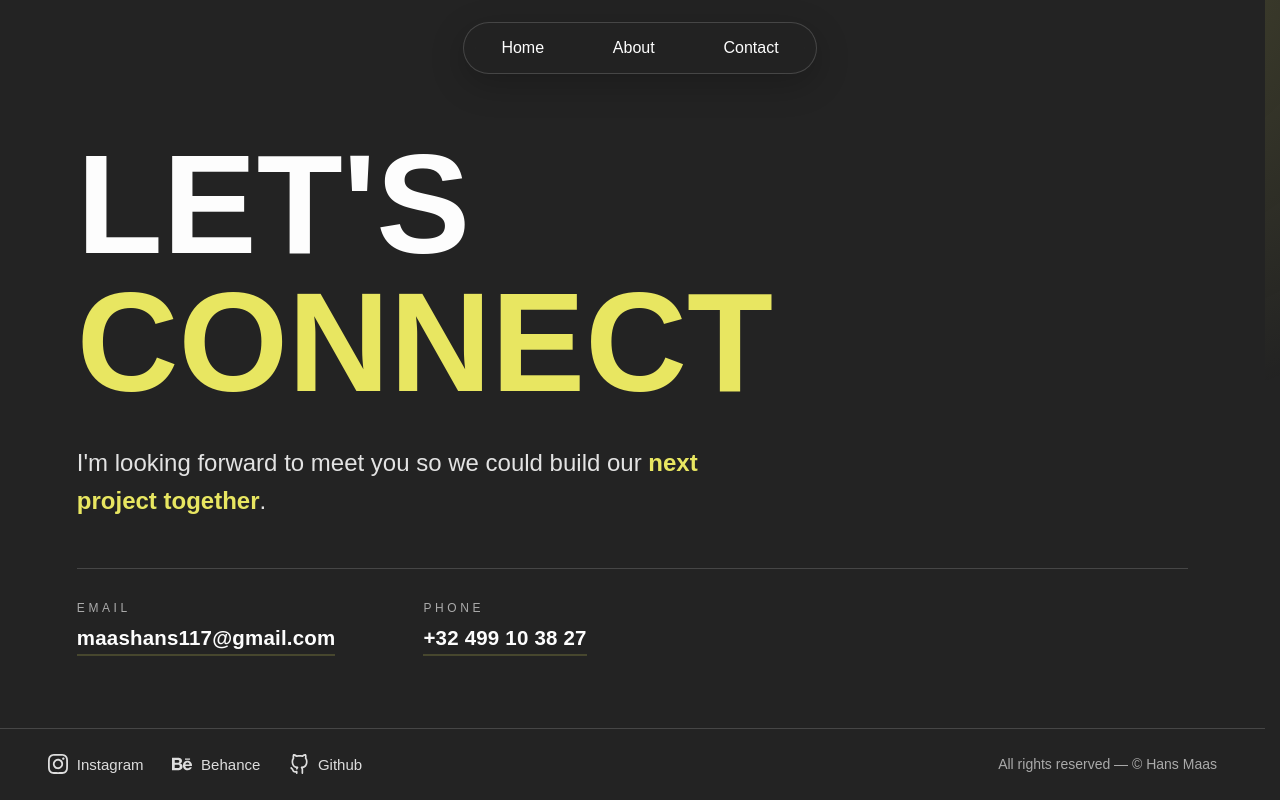
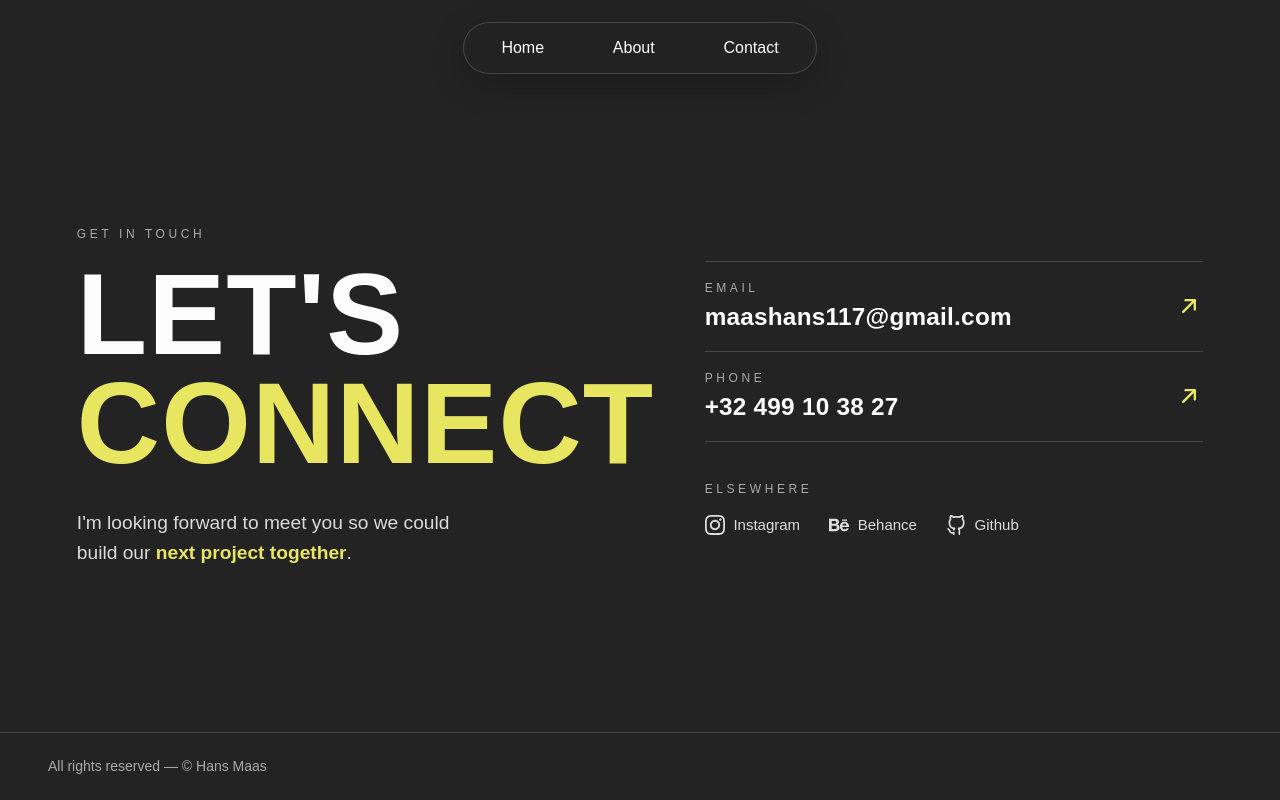
Before and after one commit to hansmaas123/portfolio, a React (Vite) app in the folder client/: page /hansmaas/contact/1 in a window 1280 px wide. Built offline with nearby package versions, Linux system fonts and the light colour scheme; a web font is replaced by a local one.

Commit message:
bugs and enhancement

```diff
--- a/client/src/routes/about.jsx
+++ b/client/src/routes/about.jsx
@@ -168,9 +168,11 @@ const About = () => {
                     </div>
                 </section>
 
-                <section className="about__contact--container">
-                    <div className="about__contact--wrapper">
-                        <h2 className="about__contact--title">Let&apos;s Talk</h2>
+                <section className="about__cta">
+                    <div className="about__cta-inner">
+                        <p className="about__cta-eyebrow">Have a project in mind?</p>
+                        <h2 className="about__cta-title">LET&apos;S TALK</h2>
+                        <div className="about__cta-actions">
                             <TransitionLink
                                 onMouseEnter={() => setScaling(true)}
                                 onMouseLeave={() => setScaling(false)}
@@ -178,7 +180,11 @@ const About = () => {
                                 className="btn btn--inverse"
                             >
                                 Contact me
+                                <svg className="btn__icon" viewBox="0 0 24 24" fill="none" aria-hidden="true">
+                                    <path d="M7 17 17 7M9 7h8v8" stroke="currentColor" strokeWidth="2" strokeLinecap="round" strokeLinejoin="round" />
+                                </svg>
                             </TransitionLink>
+                        </div>
                     </div>
                 </section>
 
--- a/client/src/routes/contact.jsx
+++ b/client/src/routes/contact.jsx
@@ -4,6 +4,7 @@ import { useEffect } from 'react'
 import PageTransition from '../components/PageTransition'
 import { THEMES, applyTheme } from '../theme'
 import { EMAIL, PHONE, SOCIALS } from '../contact'
+import { useRootClass } from '../useRootClass'
 
 const getAssetPath = (path) => `${import.meta.env.BASE_URL}${path}`;
 
@@ -18,47 +19,62 @@ const Contact = () => {
         applyTheme(THEMES[colorIdentifier] ? colorIdentifier : 'trainworld')
     }, [colorIdentifier])
 
+    // the page is built to fit one screen, so drop the reserved scrollbar gutter
+    useRootClass('no-gutter')
+
+    // every link grows the custom cursor, like the rest of the site
+    const cursor = {
+        onMouseEnter: () => setScaling(true),
+        onMouseLeave: () => setScaling(false)
+    }
+
+    const details = [
+        { label: 'Email', value: EMAIL, href: `mailto:${EMAIL}` },
+        { label: 'Phone', value: PHONE, href: `tel:${PHONE.replace(/\s/g, '')}` }
+    ]
+
     return (
         <PageTransition>
-            <main>
-                <section className="contact__container">
+            <main className="contact">
                 <div className="page-glow" aria-hidden="true"></div>
                 <NavBar colorIdentifier={colorIdentifier} />
-                    <div className="contact__wrapper">
-                        <h1 className="contact__title">LET&apos;S<br /><span className="contact__title2">CONNECT</span></h1>
-                        <p className="contact__description">I&apos;m looking forward to meet you so we could build our <span className="highlight">next project together</span>.</p>
-                        <div className="contact__details">
-                            <div className="contact__detail">
-                                <p className="contact__detail-label">Email</p>
+
+                <div className="contact__layout">
+                    <header className="contact__intro">
+                        <p className="contact__eyebrow">Get in touch</p>
+                        <h1 className="contact__title">
+                            LET&apos;S<br />
+                            <span className="contact__title-accent">CONNECT</span>
+                        </h1>
+                        <p className="contact__description">
+                            I&apos;m looking forward to meet you so we could build our{' '}
+                            <span className="highlight">next project together</span>.
+                        </p>
+                    </header>
+
+                    <div className="contact__panel">
+                        {details.map(detail => (
                             <a
-                                    onMouseEnter={() => setScaling(true)}
-                                    onMouseLeave={() => setScaling(false)}
-                                    href={`mailto:${EMAIL}`}
-                                    className="contact__detail-value"
+                                key={detail.label}
+                                {...cursor}
+                                href={detail.href}
+                                className="contact__row"
                             >
-                                    {EMAIL}
+                                <span className="contact__row-label">{detail.label}</span>
+                                <span className="contact__row-value">{detail.value}</span>
+                                <svg className="contact__row-arrow" viewBox="0 0 24 24" fill="none" aria-hidden="true">
+                                    <path d="M7 17 17 7M9 7h8v8" stroke="currentColor" strokeWidth="2" strokeLinecap="round" strokeLinejoin="round" />
+                                </svg>
                             </a>
-                            </div>
-                            <div className="contact__detail">
-                                <p className="contact__detail-label">Phone</p>
-                                <a
-                                    onMouseEnter={() => setScaling(true)}
-                                    onMouseLeave={() => setScaling(false)}
-                                    href={`tel:${PHONE.replace(/\s/g, '')}`}
-                                    className="contact__detail-value"
-                                >
-                                    {PHONE}
-                                </a>
-                            </div>
-                        </div>
-                    </div>
-                    <footer className="site-footer">
+                        ))}
+
+                        <div className="contact__elsewhere">
+                            <p className="contact__eyebrow">Elsewhere</p>
                             <div className="socials">
                                 {SOCIALS.map(social => (
                                     <a
                                         key={social.label}
-                                    onMouseEnter={() => setScaling(true)}
-                                    onMouseLeave={() => setScaling(false)}
+                                        {...cursor}
                                         href={social.href}
                                         target="_blank"
                                         rel="noopener noreferrer"
@@ -69,9 +85,13 @@ const Contact = () => {
                                     </a>
                                 ))}
                             </div>
+                        </div>
+                    </div>
+                </div>
+
+                <footer className="site-footer">
                     <p className="site-footer__copy">All rights reserved — © Hans Maas</p>
                 </footer>
-                </section>
             </main>
         </PageTransition>
     )
--- a/client/src/routes/index.jsx
+++ b/client/src/routes/index.jsx
@@ -8,6 +8,7 @@ import NavBar from '../components/NavBar'
 import PageTransition from '../components/PageTransition'
 import TransitionLink from '../components/TransitionLink'
 import { THEMES, PROJECTS, applyTheme } from '../theme'
+import { useRootClass } from '../useRootClass'
 
 gsap.registerPlugin(Observer)
 
@@ -79,11 +80,8 @@ const Index = () => {
         applyTheme(activeTheme)
     }, [activeTheme])
 
-    // no vertical scrolling here, so drop the scrollbar gutter the other pages reserve
-    useEffect(() => {
-        document.documentElement.classList.add('home-locked')
-        return () => document.documentElement.classList.remove('home-locked')
-    }, [])
+    // one screen tall with an endless rail: nothing to scroll, nothing to reserve
+    useRootClass('no-gutter home-locked')
 
     useEffect(() => {
         window.scrollTo(0, 0)
--- a/client/src/styles/style.css
+++ b/client/src/styles/style.css
@@ -52,12 +52,17 @@ body {
     overflow-x: hidden;
 }
 
-/* Set while the homepage is mounted. It is exactly one screen tall and the rail
-   is endless, so the reserved gutter above would only ever show an empty track. */
+/* Set by pages that fit the viewport: without a scrollbar to show, the reserved
+   gutter above is just an empty track down the side. */
+html.no-gutter,
+html.no-gutter body {
+    scrollbar-gutter: auto;
+}
+
+/* The homepage additionally never scrolls — the rail is endless. */
 html.home-locked,
 html.home-locked body {
     overflow: hidden;
-    scrollbar-gutter: auto;
 }
 
 ::selection {
@@ -259,39 +264,40 @@ video {
     color: var(--on-accent);
 }
 
-/* Hamburger — mobile only. Round to echo the desktop nav pill. */
+/* Hamburger — mobile only. Bare lines in the accent, which every theme picks to
+   read against its own background, so it stays visible without a chip behind it.
+   The 44px box keeps the tap target while the marks themselves stay small. */
 .hamburger {
     display: none;
     flex-direction: column;
     justify-content: center;
     align-items: center;
-    gap: 6px;
-    background: var(--accent);
+    gap: 5px;
+    background: transparent;
     border: none;
-    border-radius: 999px;
+    padding: 0;
     position: fixed;
-    top: 20px;
-    right: 20px;
+    top: 18px;
+    right: 18px;
     z-index: 10002;
-    width: 56px;
-    height: 56px;
-    box-shadow: 0 8px 24px rgba(0, 0, 0, .25);
-    transition: background-color var(--theme-fade) ease;
+    width: 44px;
+    height: 44px;
 }
 
 .hamburger__line {
-    width: 26px;
-    height: 3px;
+    width: 22px;
+    height: 2px;
     border-radius: 2px;
-    background-color: var(--on-accent);
+    background-color: var(--accent);
     display: block;
     position: relative;
-    transition: all .3s ease;
-}
-
+    transition: transform .3s ease, top .3s ease, opacity .3s ease, background-color var(--theme-fade) ease;
+}
+
+/* half the line height plus the gap, so the two strokes meet in the middle */
 .hamburger.open .hamburger__line:nth-child(1) {
     transform: rotate(45deg);
-    top: 9px;
+    top: 7px;
 }
 
 .hamburger.open .hamburger__line:nth-child(2) {
@@ -301,7 +307,7 @@ video {
 
 .hamburger.open .hamburger__line:nth-child(3) {
     transform: rotate(-45deg);
-    top: -9px;
+    top: -7px;
 }
 
 .mobile-menu {
@@ -619,7 +625,10 @@ video {
     /* centred, not baseline-aligned: the meta is two lines against a one-line
        title, so a shared baseline leaves the block sitting high */
     align-items: center;
-    gap: 1rem;
+    /* the meta can't shrink (it is nowrap) and a long one-word title can't either,
+       so let the meta drop to its own line rather than overhang the card */
+    flex-wrap: wrap;
+    gap: .35rem 1rem;
     margin-top: 1.1rem;
     padding-inline: .2rem;
 }
@@ -723,6 +732,18 @@ video {
 
     .slide {
         width: min(78vw, 420px);
+    }
+
+    /* phone cards are too narrow for a title/meta row, and stacking every card
+       keeps the captions identical as you swipe instead of some wrapping */
+    .slide__caption {
+        flex-direction: column;
+        align-items: flex-start;
+    }
+
+    .slide__meta {
+        text-align: left;
+        white-space: normal;
     }
 
     /* Reserve two lines of title height so a role that wraps
@@ -1334,31 +1355,51 @@ video {
     margin-top: 1.8rem;
 }
 
-/* about contact CTA */
-.about__contact--container {
+/* about closing CTA — full-bleed accent band, centred */
+.about__cta {
     background-color: var(--accent);
     color: var(--on-accent);
     transition: background-color var(--theme-fade) ease, color var(--theme-fade) ease;
 }
 
-.about__contact--wrapper {
-    min-height: 72svh;
+.about__cta-inner {
+    min-height: 68svh;
     display: flex;
     flex-direction: column;
     justify-content: center;
     align-items: center;
     text-align: center;
-    gap: 2rem;
-    padding: clamp(4rem, 9vw, 7rem) 1.5rem;
-}
-
-.about__contact--title {
+    gap: clamp(1.4rem, 4vh, 2.4rem);
+    padding: clamp(4rem, 9vw, 7rem) clamp(1.2rem, 6vw, 6rem);
+}
+
+.about__cta-eyebrow {
+    margin: 0;
+    font-size: 12px;
+    letter-spacing: .3em;
+    text-transform: uppercase;
+    /* muted against the accent fill, mirroring --muted on the dark pages */
+    color: color-mix(in srgb, var(--on-accent) 62%, var(--accent));
+}
+
+.about__cta-title {
     margin: 0;
     font-family: var(--font-display);
     font-weight: 900;
-    font-size: clamp(56px, 12vw, 150px);
-    line-height: 1;
+    font-size: clamp(56px, 13vw, 180px);
+    line-height: .92;
+    letter-spacing: .01em;
     color: var(--on-accent);
+}
+
+/* stretched to the padded width so the rule spans the band instead of hugging
+   the button, which would read as an underline */
+.about__cta-actions {
+    align-self: stretch;
+    display: flex;
+    justify-content: center;
+    padding-top: clamp(1.6rem, 3.5vh, 2.4rem);
+    border-top: 1px solid color-mix(in srgb, var(--on-accent) 22%, transparent);
 }
 
 .btn--inverse {
@@ -1376,87 +1417,137 @@ video {
 }
 
 /* ---------------------------------------------------------------------------
-   Contact
+   Contact — statement on the left, the details as rows on the right
 --------------------------------------------------------------------------- */
-.contact__container {
+.contact {
     min-height: 100dvh;
     display: flex;
     flex-direction: column;
 }
 
-.contact__wrapper {
+.contact__layout {
     flex: 1;
-    display: flex;
-    flex-direction: column;
-    justify-content: center;
+    display: grid;
+    align-content: center;
+    gap: clamp(2.8rem, 6vw, 5.5rem);
     padding: clamp(7rem, 14vh, 9rem) clamp(1.2rem, 6vw, 6rem) 3rem;
 }
 
-.contact__title {
-    margin: 0;
-    font-family: var(--font-display);
-    font-weight: 900;
-    font-size: clamp(52px, 11vw, 150px);
-    line-height: .98;
-    color: var(--text);
-}
-
-.contact__title2 {
-    color: var(--accent);
-    transition: color var(--theme-fade) ease;
-}
-
-.contact__description {
-    margin: 2rem 0 0;
-    font-size: clamp(17px, 2vw, 24px);
-    line-height: 1.6;
-    max-width: 48ch;
-    color: color-mix(in srgb, var(--text) 88%, var(--bg));
-}
-
-.contact__description .highlight {
-    color: var(--accent);
-    font-weight: 700;
-}
-
-/* email and phone shown as the details themselves, not as buttons */
-.contact__details {
-    margin-top: clamp(2.4rem, 6vh, 3.4rem);
-    padding-top: clamp(1.6rem, 4vh, 2.2rem);
-    border-top: 1px solid var(--line);
-    display: flex;
-    flex-wrap: wrap;
-    gap: clamp(1.8rem, 7vw, 5.5rem);
-}
-
-.contact__detail-label {
-    margin: 0 0 .7rem;
+/* the two columns only pay off once there is room for both to breathe */
+@media (min-width: 900px) {
+    .contact__layout {
+        grid-template-columns: minmax(0, 1.05fr) minmax(0, .95fr);
+        align-items: center;
+    }
+}
+
+/* same small-caps label as the homepage and the mobile menu */
+.contact__eyebrow {
+    margin: 0 0 1.2rem;
     font-size: 12px;
     letter-spacing: .3em;
     text-transform: uppercase;
     color: var(--muted);
 }
 
-.contact__detail-value {
-    display: inline-block;
+.contact__title {
+    margin: 0;
+    font-family: var(--font-display);
+    font-weight: 900;
+    font-size: clamp(52px, 9vw, 128px);
+    line-height: .95;
+    letter-spacing: .01em;
+    color: var(--text);
+}
+
+.contact__title-accent {
+    color: var(--accent);
+    transition: color var(--theme-fade) ease;
+}
+
+.contact__description {
+    margin: 1.8rem 0 0;
+    font-size: clamp(16px, 1.5vw, 20px);
+    line-height: 1.6;
+    max-width: 38ch;
+    color: color-mix(in srgb, var(--text) 84%, var(--bg));
+}
+
+.contact__description .highlight {
+    color: var(--accent);
+    font-weight: 700;
+}
+
+.contact__panel {
+    display: flex;
+    flex-direction: column;
+}
+
+/* one hairline row per detail — label above the value, arrow pinned right */
+.contact__row {
+    display: grid;
+    grid-template-columns: minmax(0, 1fr) auto;
+    align-items: center;
+    gap: .45rem 1.5rem;
+    padding: clamp(1.1rem, 2.4vh, 1.7rem) 0;
+    border-top: 1px solid var(--line);
+    text-decoration: none;
+    color: var(--text);
+    transition: border-color .25s ease;
+}
+
+.contact__row:last-of-type {
+    border-bottom: 1px solid var(--line);
+}
+
+.contact__row-label {
+    grid-column: 1;
+    font-size: 12px;
+    letter-spacing: .3em;
+    text-transform: uppercase;
+    color: var(--muted);
+}
+
+.contact__row-value {
+    grid-column: 1;
     font-family: var(--font-display);
     font-weight: 700;
-    font-size: clamp(17px, 1.6vw, 23px);
+    font-size: clamp(19px, 1.9vw, 26px);
+    line-height: 1.2;
     letter-spacing: .01em;
-    line-height: 1.2;
-    color: var(--text);
-    text-decoration: none;
-    padding-bottom: .2rem;
-    border-bottom: 2px solid var(--accent-soft);
     overflow-wrap: anywhere;
-    transition: color .25s ease, border-color .25s ease;
+    transition: color .25s ease;
+}
+
+.contact__row-arrow {
+    grid-column: 2;
+    grid-row: 1 / span 2;
+    width: clamp(20px, 2.2vw, 28px);
+    height: clamp(20px, 2.2vw, 28px);
+    color: var(--accent);
+    transition: transform .35s cubic-bezier(.22, 1, .36, 1), color var(--theme-fade) ease;
 }
 
 @media (min-width: 768px) {
-    .contact__detail-value:hover {
+    .contact__row:hover {
+        border-color: var(--accent);
+    }
+
+    .contact__row:hover+.contact__row {
+        border-top-color: var(--accent);
+    }
+
+    .contact__row:hover .contact__row-value {
         color: var(--accent);
-        border-bottom-color: var(--accent);
-    }
+    }
+
+    .contact__row:hover .contact__row-arrow {
+        transform: translate(5px, -5px);
+    }
+}
+
+.contact__elsewhere {
+    margin-top: clamp(2.2rem, 5vh, 3.2rem);
 }
 
 /* ---------------------------------------------------------------------------
--- /dev/null
+++ b/client/src/useRootClass.js
@@ -0,0 +1,13 @@
+import { useEffect } from 'react'
+
+// Keeps page-scoped overrides on <html> (scrollbar gutter, scroll locking) tied to
+// the lifetime of the page that wants them, so leaving the route restores the
+// defaults the scrolling pages rely on.
+export const useRootClass = (classNames) => {
+    useEffect(() => {
+        const list = classNames.split(' ').filter(Boolean)
+        const root = document.documentElement
+        root.classList.add(...list)
+        return () => root.classList.remove(...list)
+    }, [classNames])
+}
```
Lines whose indentation alone changed are shown as unchanged.
